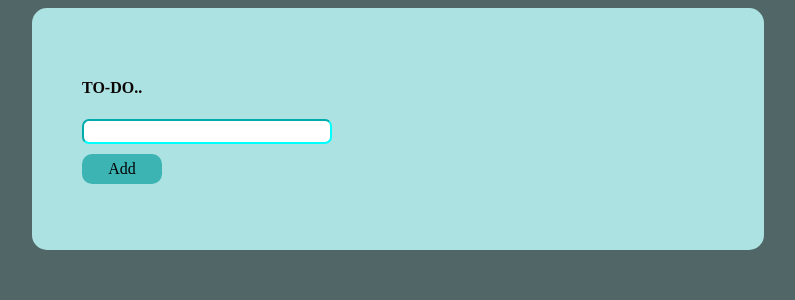
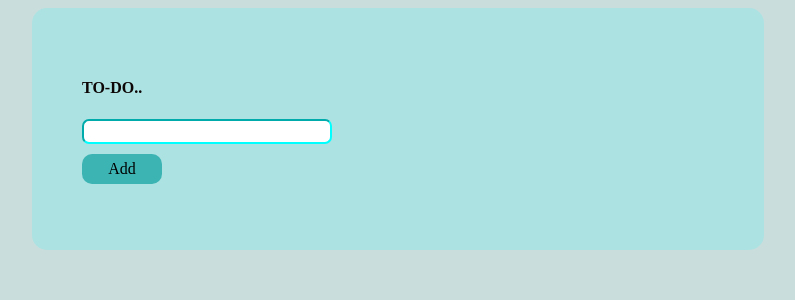
Before and after one commit to bhagyashreept/react-TodoNew, a React (Create React App) app: page / in a window 1280 px wide. Shown: the top 300 px of the page, without its empty margins (292-1087 px from the left). Built offline with nearby package versions, Linux system fonts and the light colour scheme.

Commit message:
1 file modified

```diff
--- a/src/components/Todo.css
+++ b/src/components/Todo.css
@@ -1,5 +1,5 @@
 html {
-  background-color: rgb(81, 102, 102);
+  background-color: rgb(201, 221, 221);
 }
 
 .MainDiv {
@@ -9,6 +9,7 @@ html {
   margin-left: 25%;
   border-radius: 15px;
   padding: 50px;
+  box-shadow: 10px solid black;
 }
 
 .todo-item {
```
